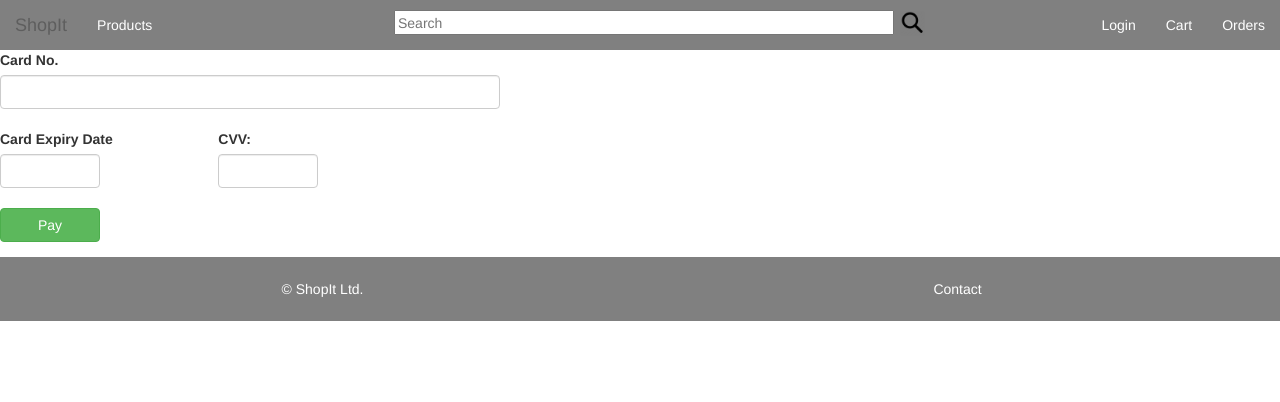
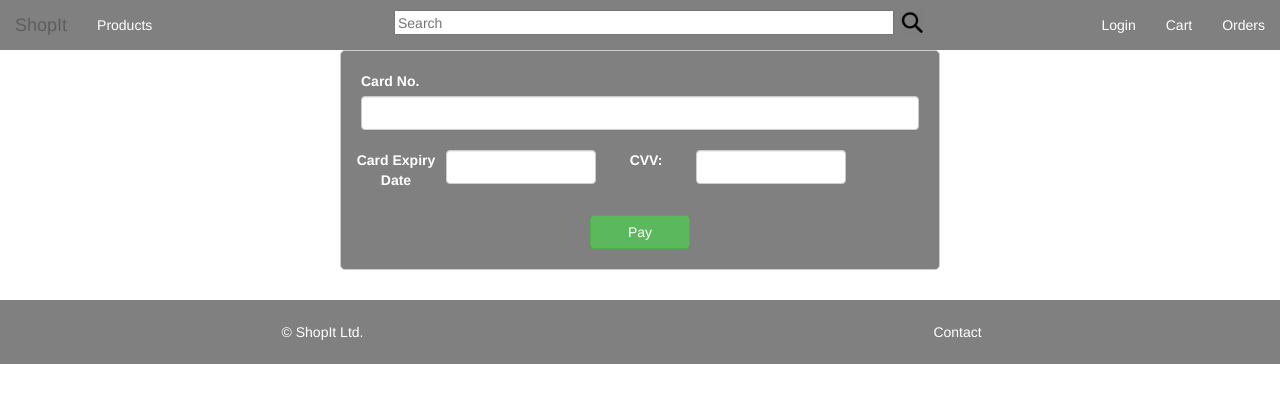
Before and after one commit to Suvam-Mondal/e-commerce-website, an Angular app in the folder e-commerce-frontend/: page /payment in a window 1280 px wide. Shown: the top 402 px of the page. Built offline with nearby package versions, Linux system fonts and the light colour scheme; sample sign-in values are in the browser's storage.

Commit message:
updated payment page ui

```diff
--- a/e-commerce-frontend/src/app/shopping-cart/payment/payment.component.css
+++ b/e-commerce-frontend/src/app/shopping-cart/payment/payment.component.css
@@ -0,0 +1,36 @@
+form {
+  background-color: gray;
+  border-radius: 5px;
+  border: 1px solid #ccc;
+  color: white;
+  text-align: left;
+  width: 600px;
+  padding: 20px;
+
+}
+
+form button {
+  display: flex;
+  justify-content: center;
+  margin: 0 auto;
+}
+
+.form-center {
+  display: flex;
+  justify-content: center;
+}
+
+.div-center {
+  display: flex;
+}
+
+.div-center label {
+  width: 100px;
+  text-align: center;
+
+}
+
+.div-center input {
+  width: 150px;
+  text-align: center;
+}
--- a/e-commerce-frontend/src/app/shopping-cart/payment/payment.component.html
+++ b/e-commerce-frontend/src/app/shopping-cart/payment/payment.component.html
@@ -1,20 +1,17 @@
-<div class="form-group">
+<div class="form-group form-center">
   <form class="form-group" [formGroup]="paymentForm" (ngSubmit)="onConfirmPay()">
 
     <label for="ccId">Card No.</label>
-    <input id="ccId" type="text" class="form-control" [formControlName]="'ccNo'" style="width: 500px">
+    <input id="ccId" type="text" class="form-control" [formControlName]="'ccNo'">
 
     <br>
 
-    <div class="row">
-      <div class="col-sm-2">
+    <div class="row div-center">
         <label for="ccExpDate">Card Expiry Date</label>
-        <input id="ccExpDate" type="text" class="form-control" [formControlName]="'ccExpDate'" style="width: 100px">
-      </div>
-      <div class="col-sm-2">
+        <input id="ccExpDate" type="text" class="form-control" [formControlName]="'ccExpDate'" >
+
         <label for="ccCvv">CVV:</label>
-        <input id="ccCvv" type="text" class="form-control" [formControlName]="'ccCvv'" style="width: 100px">
-      </div>
+        <input id="ccCvv" type="text" class="form-control" [formControlName]="'ccCvv'">
     </div>
     <br>
     <div class="btn-block">
```
